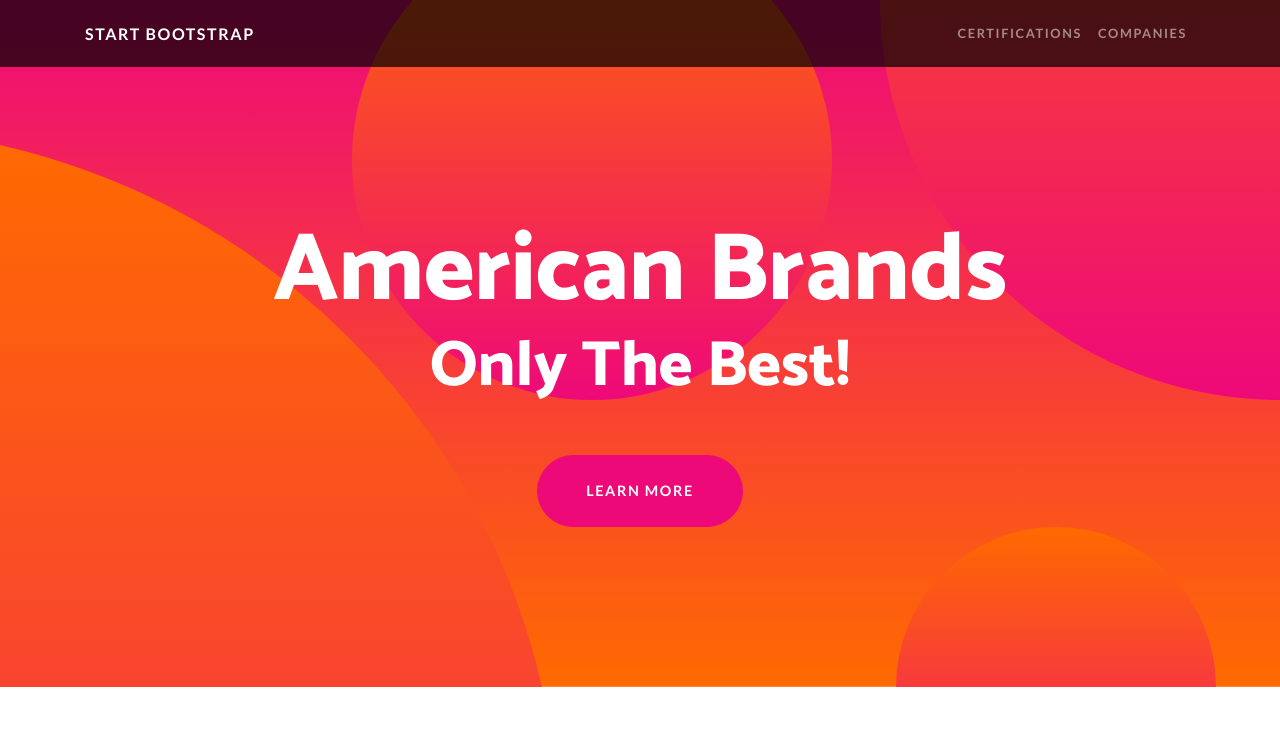
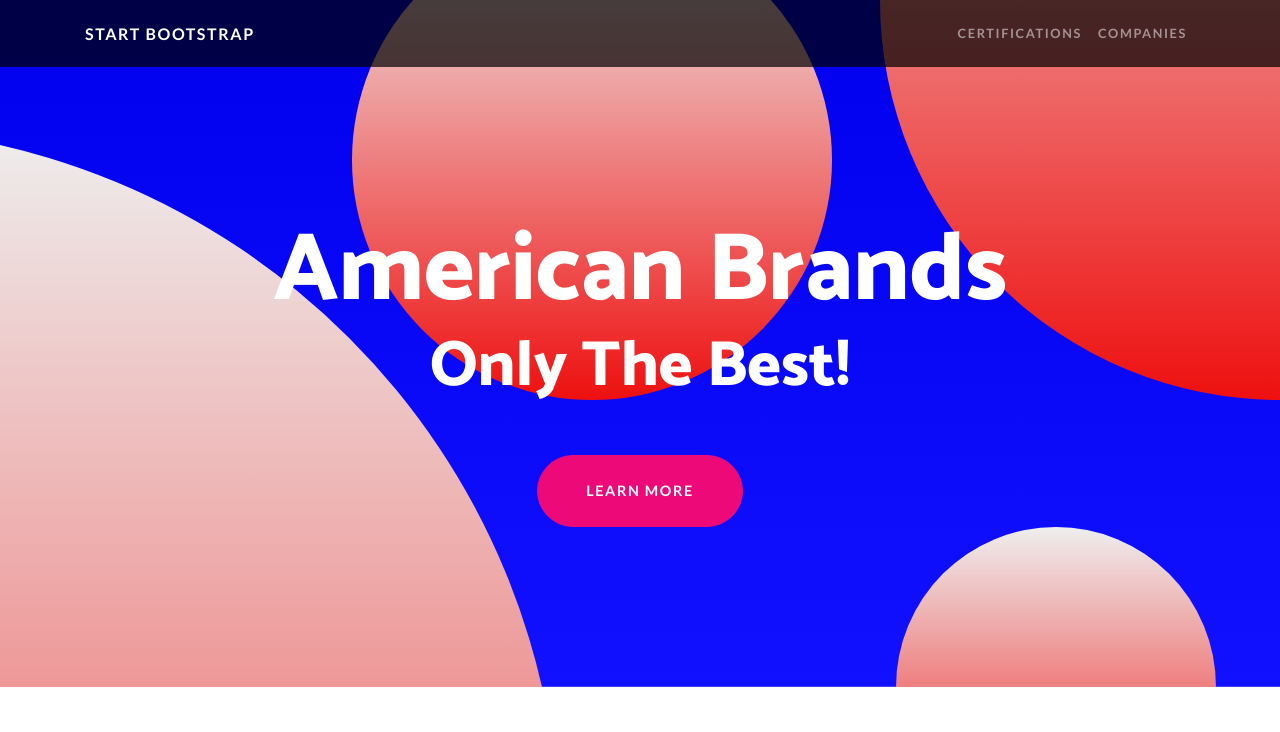
Before and after one commit to Dagon-R/Dagon-R.github.io, a website: page American/index.html in a window 1280 px wide. Shown: the top 732 px of the page. Drawn offline with Linux system fonts and the light colour scheme.

Commit message:
Redesign Background Gradient and Header

```diff
--- a/American/index.html
+++ b/American/index.html
@@ -18,7 +18,7 @@
   <link href="https://fonts.googleapis.com/css?family=Lato:100,100i,300,300i,400,400i,700,700i,900,900i" rel="stylesheet">
 
   <!-- Custom styles for this template -->
-  <link href="css/one-page-wonder.min.css" rel="stylesheet">
+  <link href="css/american-main.css" rel="stylesheet">
 
 </head>
 
```
Also changed, not shown: American/css/american-main.css (renamed from American/css/one-page-wonder.css).
